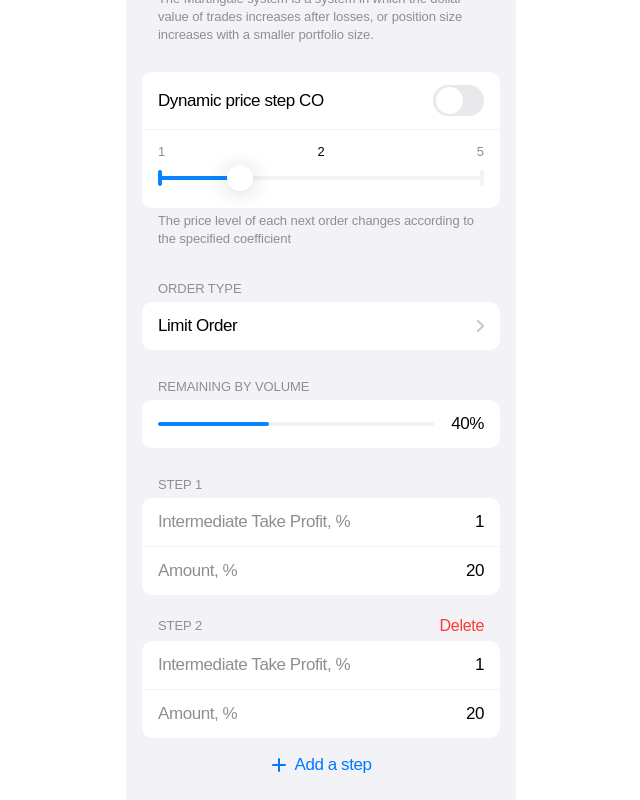
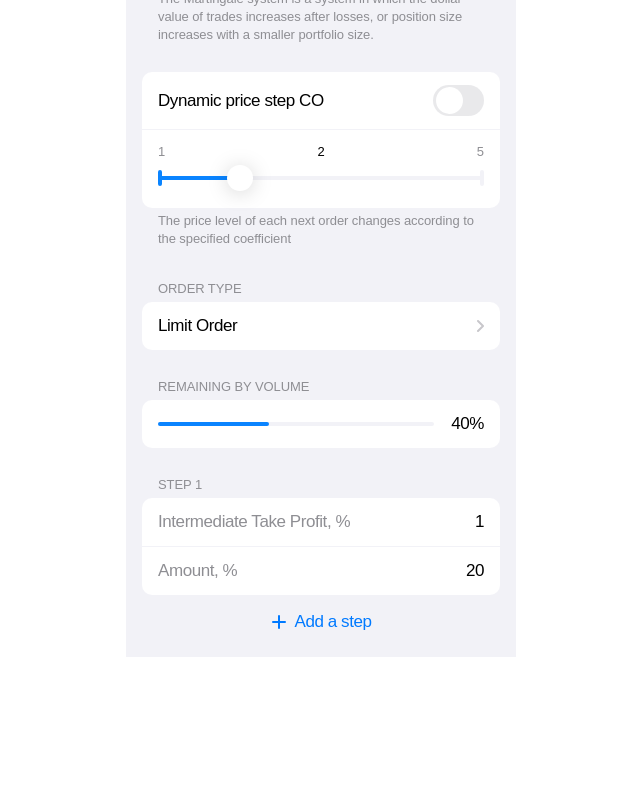
Before and after one commit to muhammadsalam/testreact, a React (Vite) app: page / in a window 1280 px wide. Shown: the part 533-1333 px from the top of the page, without its empty margins (319-959 px from the left). After the commit the page ends 1190 px from the top, so only its background shows below. Built offline with nearby package versions, Linux system fonts and the light colour scheme.

Commit message:
step adding and deleting functions

```diff
--- a/src/app/App.tsx
+++ b/src/app/App.tsx
@@ -11,6 +11,40 @@ export const App: FC = () => {
     const [activeTab, setActiveTab] = useState<(typeof tabs)[number]>(
         tabs[0].toLowerCase()
     );
+
+    interface step {
+        title: string;
+        span: string;
+    }
+
+    const [steps, setSteps] = useState<step[][]>([
+        [
+            {
+                title: "Intermediate Take Profit, %",
+                span: "1",
+            },
+            {
+                title: "Amount, %",
+                span: "20",
+            },
+        ],
+    ]);
+
+    const handleStepAdd = () => {
+        setSteps((restSteps) => [
+            ...restSteps,
+            [
+                { title: "Intermediate Take Profit, %", span: "1" },
+                { title: "Amount, %", span: "20" },
+            ],
+        ]);
+    };
+
+    const handleStepDelete = (index: number) => {
+        setSteps((restSteps) =>
+            [...restSteps].filter((_, arrIndex) => index !== arrIndex)
+        );
+    };
 
     return (
         <div className={styles.container}>
@@ -153,70 +187,49 @@ export const App: FC = () => {
             </div>
 
             <div className={styles.lists}>
+                {steps.map((step, index) => (
                     <div className={styles.blockList}>
                         <PaddingWrapper>
                             <FlexWrapper>
-                            <p className={styles.navButton_text}>Step 1</p>
+                                <p className={styles.navButton_text}>
+                                    Step {index + 1}
+                                </p>
+                                {index !== 0 && (
+                                    <button
+                                        className={styles.step_delete}
+                                        onClick={() => handleStepDelete(index)}
+                                    >
+                                        Delete
+                                    </button>
+                                )}
                             </FlexWrapper>
                         </PaddingWrapper>
                         <div className={styles.blockList_content}>
+                            {step.map((item) => (
                                 <div className={styles.blockList_item}>
                                     <FlexWrapper>
-                                <p className={styles.blockList_item_title}>
-                                    Intermediate Take Profit, %
+                                        <p
+                                            className={
+                                                styles.blockList_item_title
+                                            }
+                                        >
+                                            {item.title}
                                         </p>
-                                <span className={styles.blockList_item_span}>
-                                    1
+                                        <span
+                                            className={
+                                                styles.blockList_item_span
+                                            }
+                                        >
+                                            {item.span}
                                         </span>
                                     </FlexWrapper>
                                 </div>
-                        <div className={styles.blockList_item}>
-                            <FlexWrapper>
-                                <p className={styles.blockList_item_title}>
-                                    Amount, %
-                                </p>
-                                <span className={styles.blockList_item_span}>
-                                    20
-                                </span>
-                            </FlexWrapper>
+                            ))}
                         </div>
                     </div>
-                </div>
+                ))}
 
-                <div className={styles.blockList}>
-                    <PaddingWrapper>
-                        <FlexWrapper>
-                            <p className={styles.navButton_text}>Step 2</p>
-                            <button className={styles.step_delete}>
-                                Delete
-                            </button>
-                        </FlexWrapper>
-                    </PaddingWrapper>
-                    <div className={styles.blockList_content}>
-                        <div className={styles.blockList_item}>
-                            <FlexWrapper>
-                                <p className={styles.blockList_item_title}>
-                                    Intermediate Take Profit, %
-                                </p>
-                                <span className={styles.blockList_item_span}>
-                                    1
-                                </span>
-                            </FlexWrapper>
-                        </div>
-                        <div className={styles.blockList_item}>
-                            <FlexWrapper>
-                                <p className={styles.blockList_item_title}>
-                                    Amount, %
-                                </p>
-                                <span className={styles.blockList_item_span}>
-                                    20
-                                </span>
-                            </FlexWrapper>
-                        </div>
-                    </div>
-                </div>
-
-                <button className={styles.lists_btn}>
+                <button className={styles.lists_btn} onClick={handleStepAdd}>
                     <PlusSVG className={styles.lists_btn_icon} /> Add a step
                 </button>
             </div>
```
Lines whose indentation alone changed are shown as unchanged.
